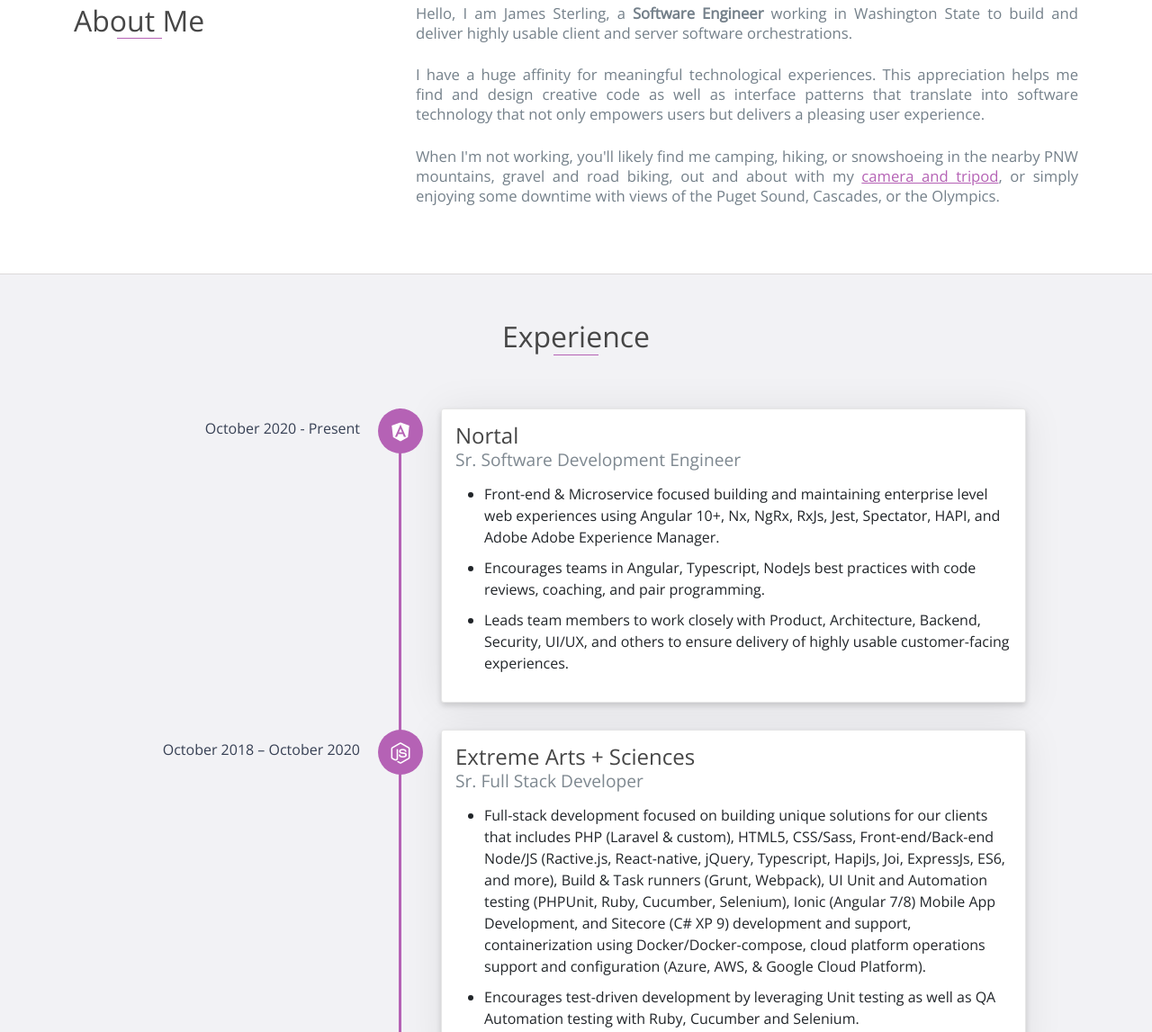
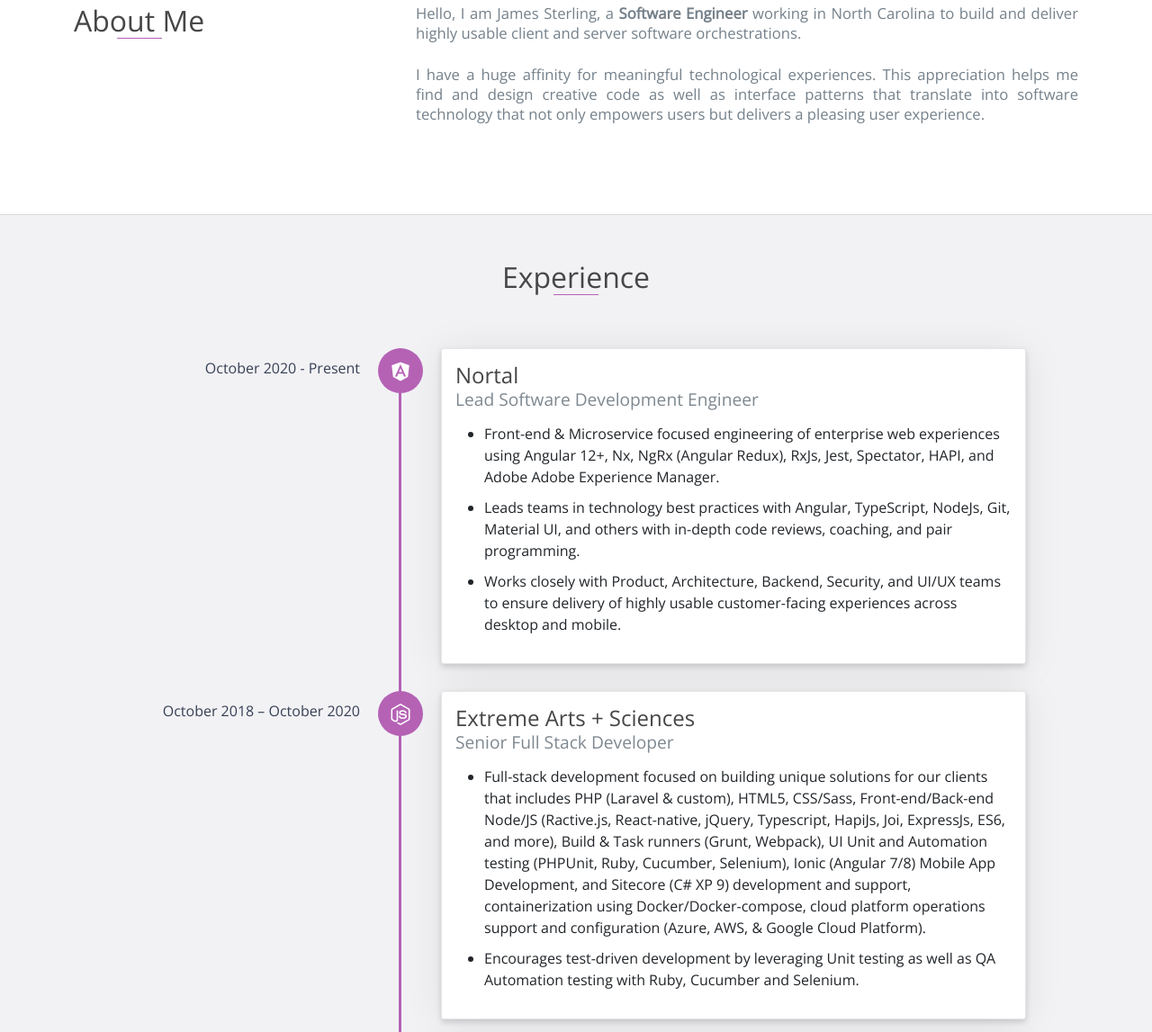
Before and after one commit to jamespsterling/jamespsterling.github.io, a website: page index.html in a window 1280 px wide. Shown: the part 472-1619 px from the top of the page at 90% size. Drawn offline with nearby package versions, Linux system fonts and the light colour scheme; some packages are replaced by stand-ins of ours.

Commit message:
Copy improvements, update location, improve styling around experience rows

```diff
--- a/index.html
+++ b/index.html
@@ -99,7 +99,7 @@
           <div class="col-md-8">
             <p class="justify">
               Hello, I am James Sterling, a <b>Software Engineer</b> working in
-              Washington State to build and deliver highly usable client and
+              North Carolina to build and deliver highly usable client and
               server software orchestrations.<br />
             </p>
             <br />
@@ -111,16 +111,6 @@
               not only empowers users but delivers a pleasing user experience.
             </p>
             <br />
-
-            <p class="justify">
-              When I'm not working, you'll likely find me camping, hiking, or
-              snowshoeing in the nearby PNW mountains, gravel and road biking,
-              out and about with my
-              <a href="https://500px.com/jpspyro" target="_blank" rel="noopener"
-                >camera and tripod</a
-              >, or simply enjoying some downtime with views of the Puget Sound,
-              Cascades, or the Olympics.
-            </p>
           </div>
         </div>
       </div>
@@ -139,22 +129,22 @@
               class="vtimeline-content shadow-large"
             >
               <h3>Nortal</h3>
-              <h4>Sr. Software Development Engineer</h4>
+              <h4>Lead Software Development Engineer</h4>
               <ul>
                 <li>
-                  Front-end & Microservice focused building and maintaining
-                  enterprise level web experiences using Angular 10+, Nx, NgRx,
-                  RxJs, Jest, Spectator, HAPI, and Adobe Adobe Experience
-                  Manager.
+                  Front-end & Microservice focused engineering of enterprise web
+                  experiences using Angular 12+, Nx, NgRx (Angular Redux), RxJs,
+                  Jest, Spectator, HAPI, and Adobe Adobe Experience Manager.
                 </li>
                 <li>
-                  Encourages teams in Angular, Typescript, NodeJs best practices
-                  with code reviews, coaching, and pair programming.
+                  Leads teams in technology best practices with Angular,
+                  TypeScript, NodeJs, Git, Material UI, and others with in-depth
+                  code reviews, coaching, and pair programming.
                 </li>
                 <li>
-                  Leads team members to work closely with Product, Architecture,
-                  Backend, Security, UI/UX, and others to ensure delivery of
-                  highly usable customer-facing experiences.
+                  Works closely with Product, Architecture, Backend, Security,
+                  and UI/UX teams to ensure delivery of highly usable
+                  customer-facing experiences across desktop and mobile.
                 </li>
               </ul>
             </div>
@@ -169,7 +159,7 @@
               class="vtimeline-content shadow-large"
             >
               <h3>Extreme Arts + Sciences</h3>
-              <h4>Sr. Full Stack Developer</h4>
+              <h4>Senior Full Stack Developer</h4>
               <ul>
                 <li>
                   Full-stack development focused on building unique solutions
--- a/src/scss/1-styles.scss
+++ b/src/scss/1-styles.scss
@@ -794,9 +794,9 @@ footer {
 }
 
 .project-info {
-  position: absolute;
-  top: 50%;
-  transform: translateY(-50%);
+  // position: absolute;
+  // top: 50%;
+  // transform: translateY(-50%);
   margin-left: 300px;
   padding: 15px;
 
@@ -1064,9 +1064,9 @@ $triad-color-2: #ff6a00;
     }
   }
 
-  .project-image {
-    display: none;
-  }
+  // .project-image {
+  //   display: none;
+  // }
 
   .project-info {
     position: relative;
```
Also changed, not shown: dist/css/styles.min.css.
